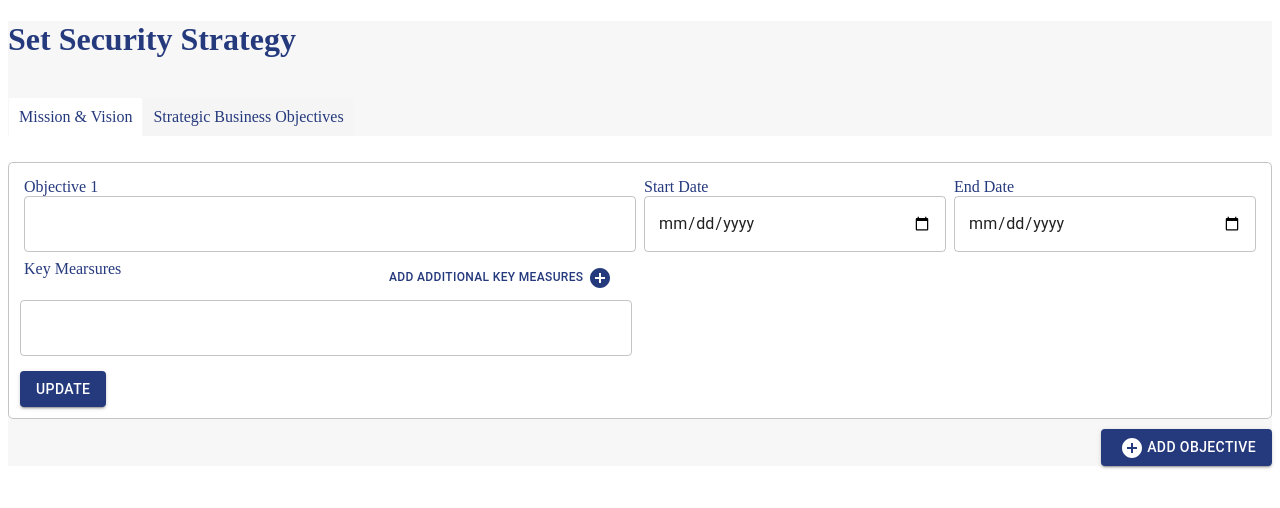
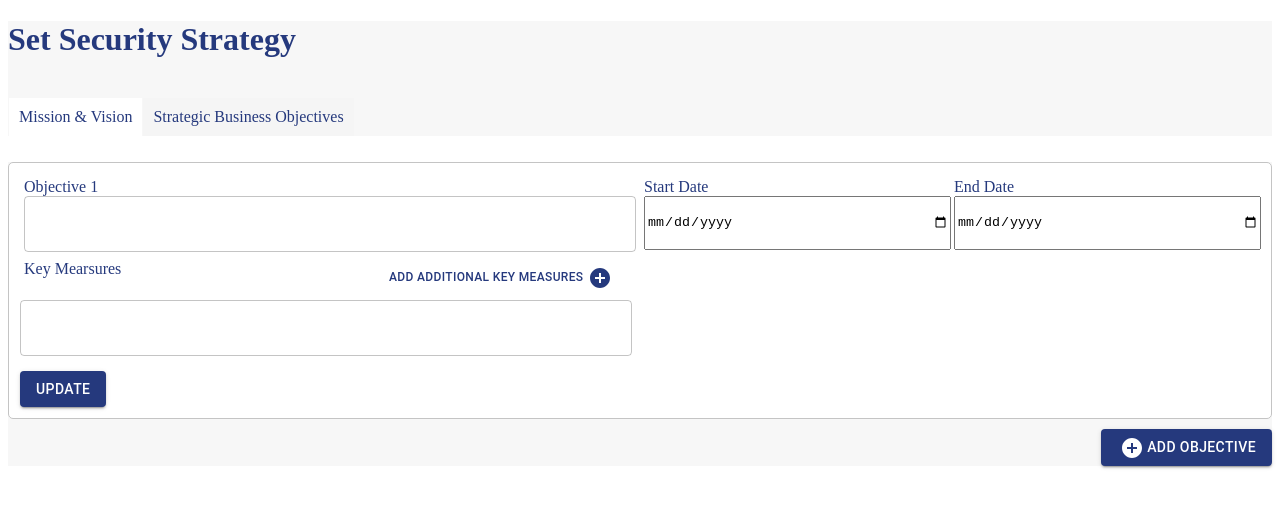
Before and after one commit to Zeozheng/code-challenge, a React (Create React App) app: page / in a window 1280 px wide. Shown: the top 508 px of the page. Built offline with nearby package versions, Linux system fonts and the light colour scheme; the HTML template or start-up script is replaced by a standard one.

Commit message:
change endDate cannot before startDate

```diff
--- a/src/components/CardBox.js
+++ b/src/components/CardBox.js
@@ -70,7 +70,7 @@ const CardBox = () => {
           </Grid>
           <Grid item xs={12} md={3}>
             <label className='insideTitle'>Start Date</label>
-            <TextField
+            <input
               id='date'
               type='date'
               value={startDate}
@@ -78,38 +78,25 @@ const CardBox = () => {
                 setStartDate(e.target.value);
                 // console.log(e.target.value)
               }}
-              fullWidth
-              variant='outlined'
+              style={{ width: '100%', height: '50px' }}
             />
           </Grid>
           <Grid item xs={12} md={3}>
             <label className='insideTitle'>End Date</label>
             {/* <DatePicker selected={startDate} onChange={(date) => setStartDate(date)} /> */}
-            <TextField
+            <input
               id='date'
               type='date'
               defaultValue=''
               value={endDate}
+              min={startDate}
               onChange={(e) => {
                 setEndDate(e.target.value);
                 // console.log(e.target.value)
               }}
-              fullWidth
-              variant='outlined'
+              style={{ width: '100%', height: '50px' }}
             />
           </Grid>
-          {/* <Grid item xs={4} md={4}>
-          Key Mearsures
-        </Grid>
-        <Grid item xs={2} md={2} style = {{ textAlign: "right"}}>
-          Add additional key measures
-        </Grid>
-        <Grid item xs={12} md={12}>
-
-        </Grid>
-        <Grid item xs={6} md={6}>
-          <TextField fullWidth label="" variant="outlined" />
-        </Grid> */}
           <Grid container item xs={6} md={6} spacing={1}>
             <Grid item xs={7} md={7}>
               <label className='insideTitle'>Key Mearsures </label>
@@ -209,14 +196,6 @@ const CardBox = () => {
               ''
             )}
           </Grid>
-          {new Date(startDate).getTime() > new Date(endDate).getTime() ? (
-            <Grid xs={6} md={6} style={{ textAlign: 'center', color: 'red' }}>
-              End date cannot before start date!
-            </Grid>
-          ) : (
-            ''
-          )}
-          {/* {console.log("chongxin",bef)} */}
         </Grid>
       </div>
     </div>
--- a/src/components/styles.css
+++ b/src/components/styles.css
@@ -51,7 +51,7 @@
 .container {
   margin: 5px;
 }
-/* .primary {
-  background-color: #25397d;
-  margin-top: 5px;
-} */
+.inputBox {
+  width: '100%';
+  height: '50px';
+}
```
